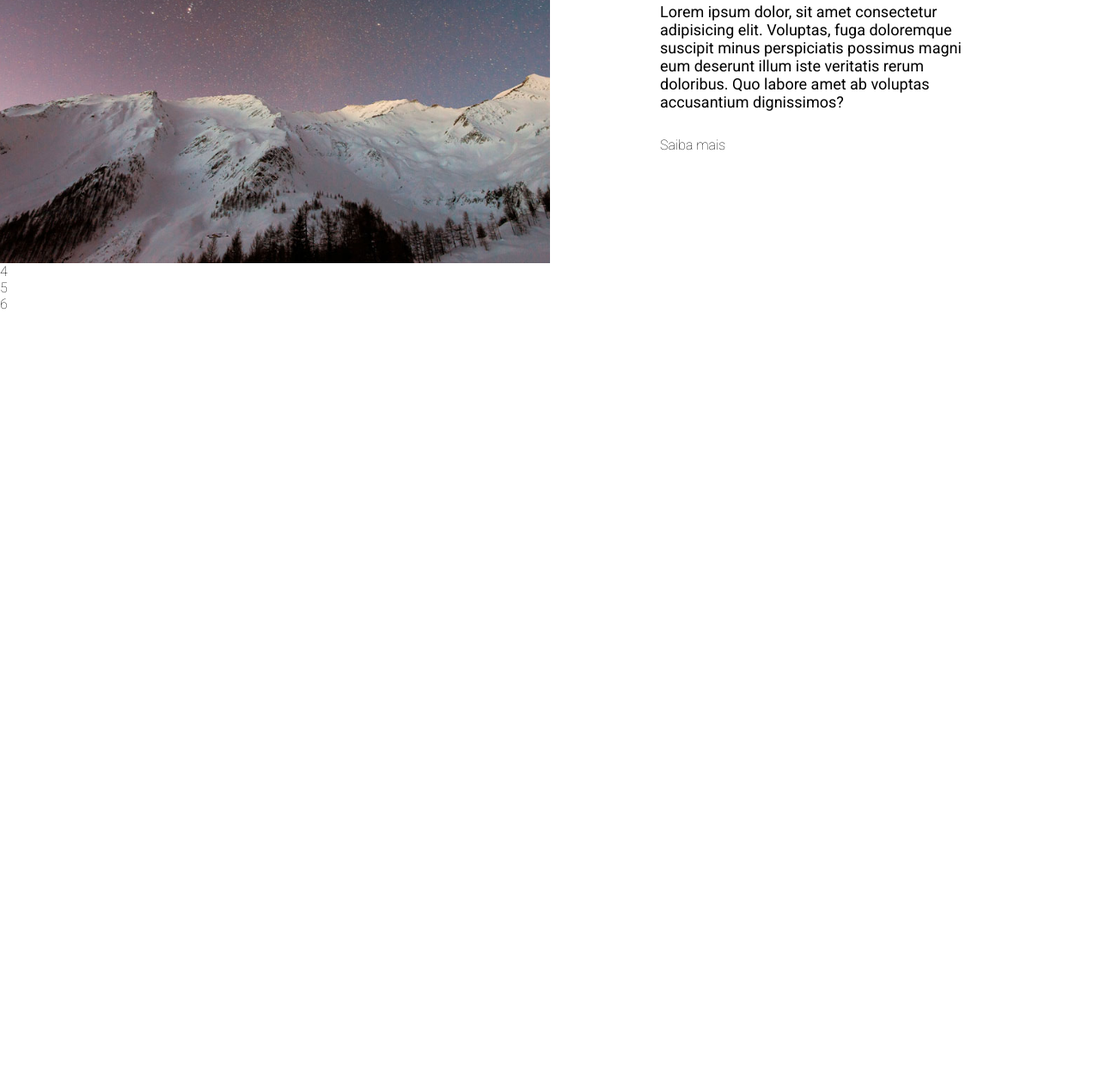
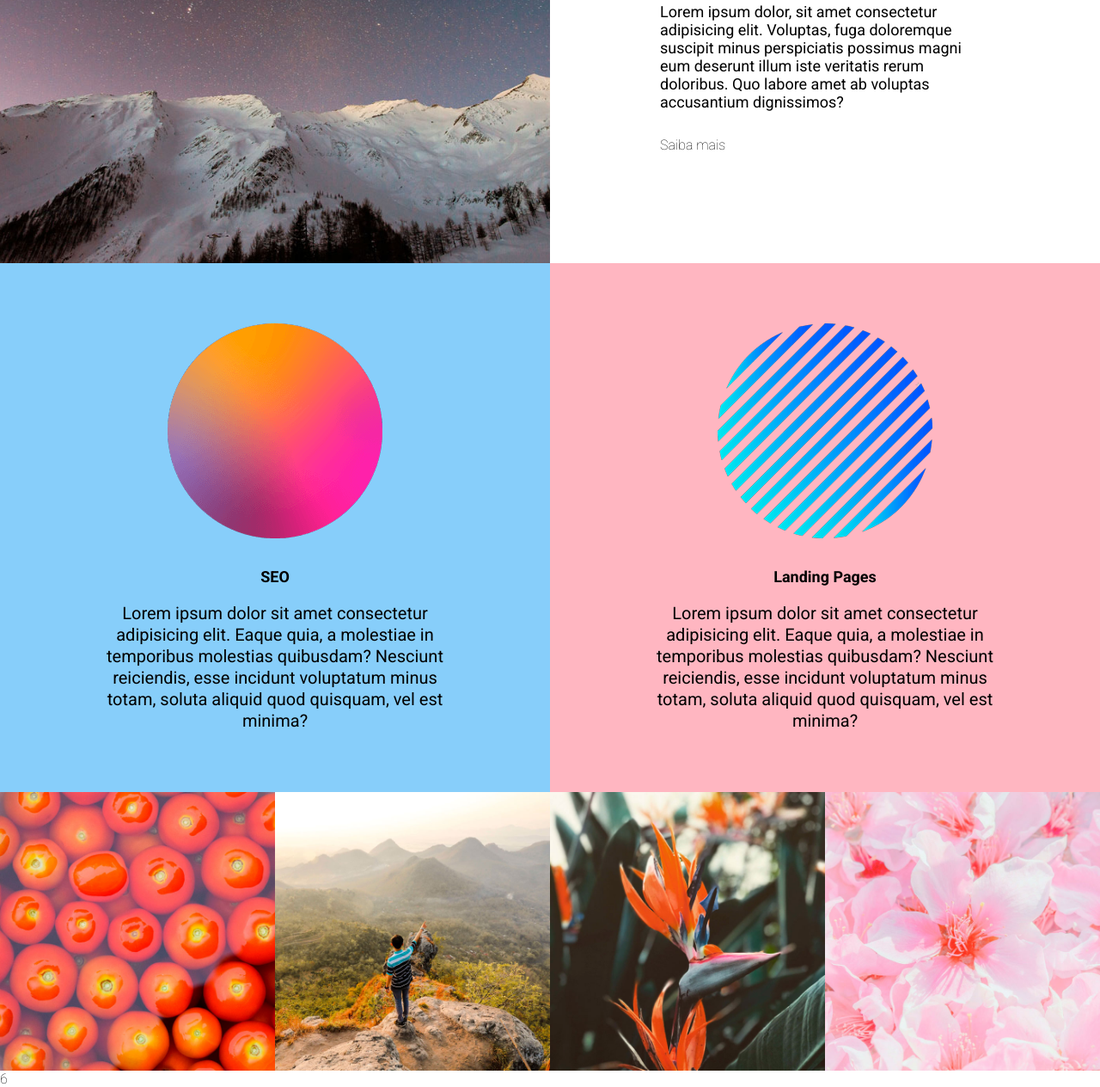
Before and after one commit to Lujochi/AgenciaXYZ_Landing-Page, a plain HTML site: page index.html in a window 1280 px wide. Shown: the part 1497-2761 px from the top of the page at 86% size. Before the commit the page ends 1860 px from the top, so only its background shows below. Drawn offline with Linux system fonts and the light colour scheme.

Commit message:
Adicionando sessão Projects

```diff
--- a/index.html
+++ b/index.html
@@ -73,9 +73,56 @@
       </div>
     </section>
 
-    <section class="services">4</section>
+    <section class="services">
+      <div class="service">
+        <img src="./src/images/bolinha1.png" alt="Bolinha 1" />
+        <div class="service-info">
+          <h3>SEO</h3>
+          <p>
+            Lorem ipsum dolor sit amet consectetur adipisicing elit. Eaque quia,
+            a molestiae in temporibus molestias quibusdam? Nesciunt reiciendis,
+            esse incidunt voluptatum minus totam, soluta aliquid quod quisquam,
+            vel est minima?
+          </p>
+        </div>
+      </div>
 
-    <section class="projects">5</section>
+      <div class="service">
+        <img src="./src/images/bolinha2.png" alt="Bolinha 2" />
+        <div class="service-info">
+          <h3>Landing Pages</h3>
+          <p>
+            Lorem ipsum dolor sit amet consectetur adipisicing elit. Eaque quia,
+            a molestiae in temporibus molestias quibusdam? Nesciunt reiciendis,
+            esse incidunt voluptatum minus totam, soluta aliquid quod quisquam,
+            vel est minima?
+          </p>
+        </div>
+      </div>
+    </section>
+
+    <section class="projects">
+      <div class="project">
+        <a href="#">
+          <img src="src/images/tomatoes.jpg" alt="Tomatoes" />
+        </a>
+      </div>
+      <div class="project">
+        <a href="#">
+          <img src="src/images/landscape.jpg" alt="Land Scape" />
+        </a>
+      </div>
+      <div class="project">
+        <a href="#">
+          <img src="src/images/plants3.jpg" alt="Plant" />
+        </a>
+      </div>
+      <div class="project">
+        <a href="#">
+          <img src="src/images/flowers.jpg" alt="Flowers" />
+        </a>
+      </div>
+    </section>
 
     <footer class="footer">6</footer>
   </body>
--- a/src/css/style.css
+++ b/src/css/style.css
@@ -159,11 +159,75 @@ body {
 /* Services */
 .services {
   grid-area: services;
+  display: grid;
+  grid-template-columns: 1fr 1fr;
+  text-align: center;
+}
+
+.services .service {
+  padding: 70px 20px;
+}
+
+.services .service img {
+  width: 250px;
+  margin-bottom: 30px;
+}
+
+.services .service h3 {
+  font-size: 1.8rem;
+  font-weight: 700;
+}
+
+.services .service p {
+  font-size: 2rem;
+  font-weight: 400;
+  max-width: 400px;
+  margin: 20px auto 0;
+  line-height: 25px;
+}
+
+.services .service:nth-child(1) {
+  background-color: lightskyblue;
+}
+
+.services .service:nth-child(2) {
+  background-color: lightpink;
+}
+
+@media (max-width: 425px) {
+  .services {
+    grid-template-columns: 1fr;
+  }
 }
 
 /* Projects */
 .projects {
   grid-area: projects;
+  display: grid;
+  grid-template-columns: repeat(4, 1fr);
+}
+
+.projects img {
+  height: 100%;
+  transition: 0.3s;
+}
+
+.projects a:hover img {
+  opacity: 0.8;
+}
+
+@media (max-width: 768px) {
+  .projects {
+    grid-template-columns: 1fr 1fr;
+    grid-template-rows: 1fr 1fr;
+  }
+}
+
+@media (max-width: 425px) {
+  .projects {
+    grid-template-columns: 1fr;
+    grid-template-rows: repeat(4, 1fr);
+  }
 }
 
 /* Footer */
```
